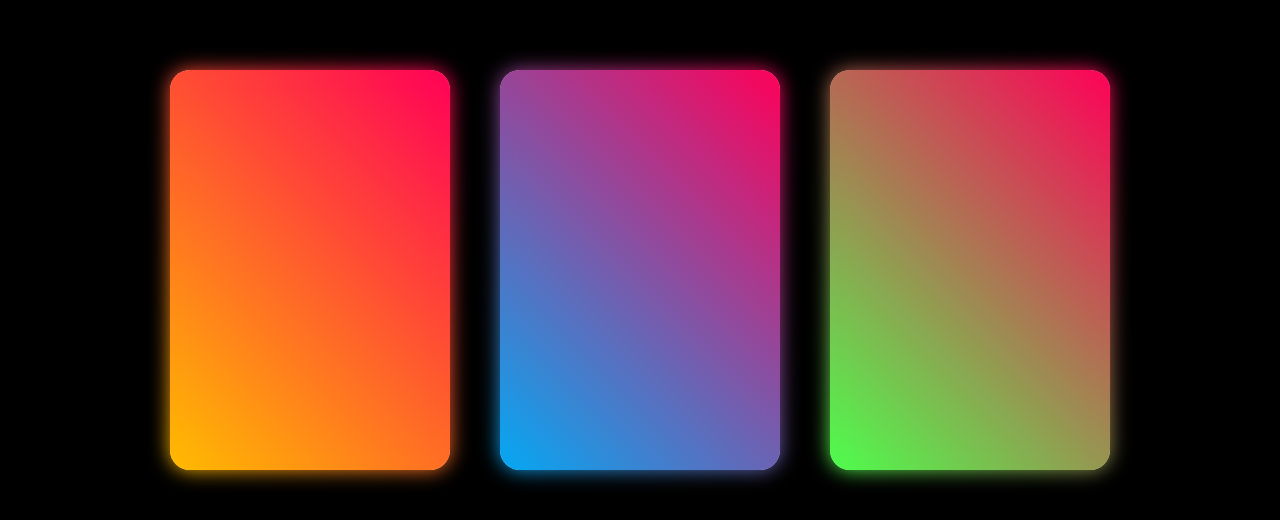
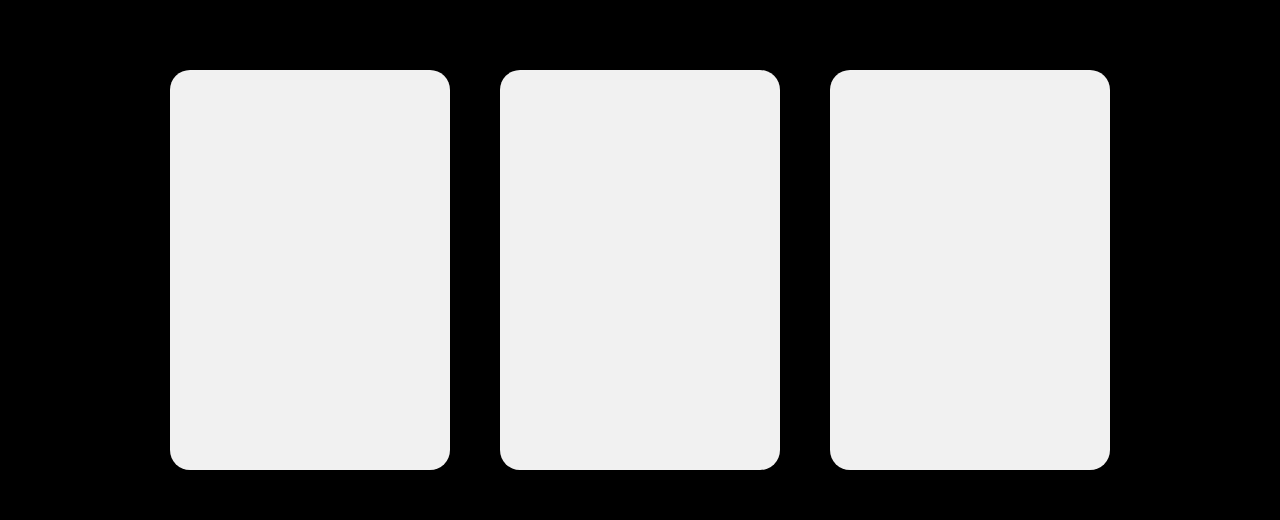
Before and after one commit to luissantosxz/portifolio-v1, a React (Create React App) app: page / in a window 1280 px wide. Shown: the part 2067-2587 px from the top of the page. Built offline with nearby package versions, Linux system fonts and the light colour scheme.

Commit message:
Refactor HeroSection typing effect and clean up ProjectSection2 CSS

```diff
--- a/src/components/HeroSection.tsx
+++ b/src/components/HeroSection.tsx
@@ -10,6 +10,7 @@ export default function HeroSection() {
     setIndex((prev) => prev + (1 % text.length));
     setTextAnimated((prev) => prev + text.charAt(index));
   }
+
   useEffect(() => {
     const interval = setInterval(typeWriter, 90);
     return () => clearInterval(interval);
--- a/src/components/ProjectSection2.css
+++ b/src/components/ProjectSection2.css
@@ -15,49 +15,3 @@
     background-color: #f1f1f1;
     border-radius: 20px;
 }
-
-.container .box::before{
-    content: "";
-    position: absolute;
-    inset: 0;
-    border-radius: 20px;
-    background-color: red;
-}
-.container .box::after{
-    content: "";
-    position: absolute;
-    inset: 0;
-    border-radius: 20px;
-    background-color: #f00;
-    filter: blur(10px);
-}
-.container .box b{
-    padding: 30px;
-    position: absolute;
-    display: block;
-    inset: 4px;
-    border-radius: 16px;
-    background: rgb(0, 0, 0, 0.75);
-    z-index: 2;
-}
-
-.container .box b p{
-    font-weight: 200;
-    color: #fff;
-    text-shadow: 0 0 15px #fff;
-}
-
-.container .box:nth-child(1)::before,
-.container .box:nth-child(1)::after {
-    background: linear-gradient(45deg, #ffbc00, #ff0058);
-}
-
-.container .box:nth-child(2)::before,
-.container .box:nth-child(2)::after {
-    background: linear-gradient(45deg, #03a9f4, #ff0058);
-}
-
-.container .box:nth-child(3)::before,
-.container .box:nth-child(3)::after {
-    background: linear-gradient(45deg, #4dff4d, #ff0058);
-}
```
